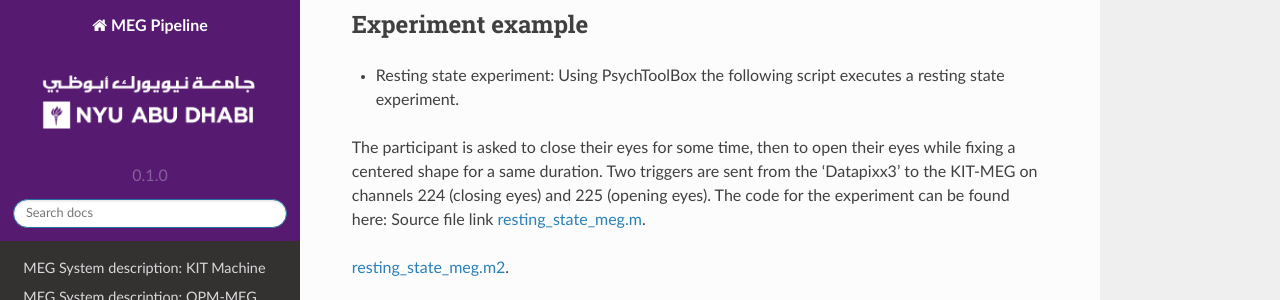
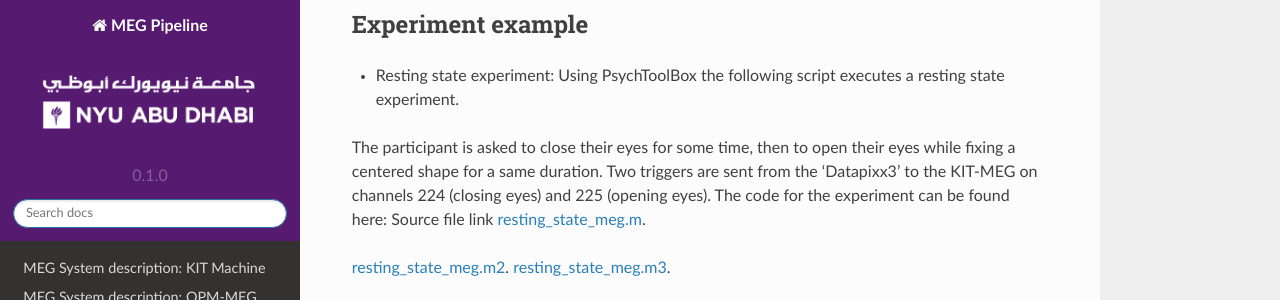
Before and after one commit to hzaatiti-NYU/meg-pipeline, a Sphinx documentation site: the page built from docs/source/experimentdesign.rst, in a window 1280 px wide and 900 px high, scrolled down 520 px, cut to the strip 0-300 px from the top of the window. Built offline with Sphinx 7.4.7 and the Read the Docs theme 2.0.0, drawn with Linux system fonts in a browser that asks for light colours.

Commit message:
add resting state experiment

```diff
--- a/docs/source/experimentdesign.rst
+++ b/docs/source/experimentdesign.rst
@@ -27,7 +27,8 @@ Two triggers are sent from the 'Datapixx3' to the KIT-MEG on channels 224 (closi
 The code for the experiment can be found here: Source file link
 `resting_state_meg.m <https://github.com/hzaatiti-NYU/meg-pipeline/blob/main/experiments/general/resting_state_meg.m>`_.
 
-`resting_state_meg.m2 <../../experiments/general/resting_state_meg.m>`_.
+`resting_state_meg.m2 <../experiments/general/resting_state_meg.m>`_.
+`resting_state_meg.m3 </experiments/general/resting_state_meg.m>`_.
 
 .. literalinclude:: ../../experiments/general/resting_state_meg.m
   :language: matlab
```
